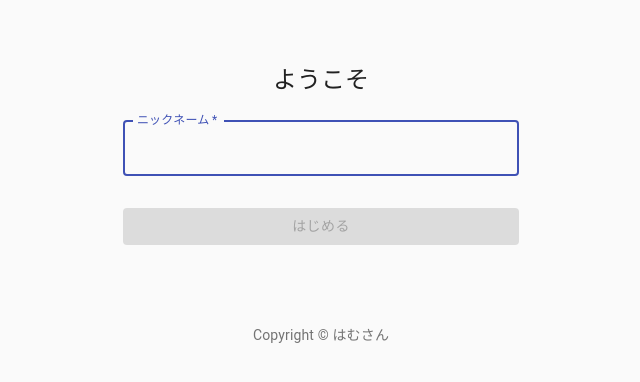
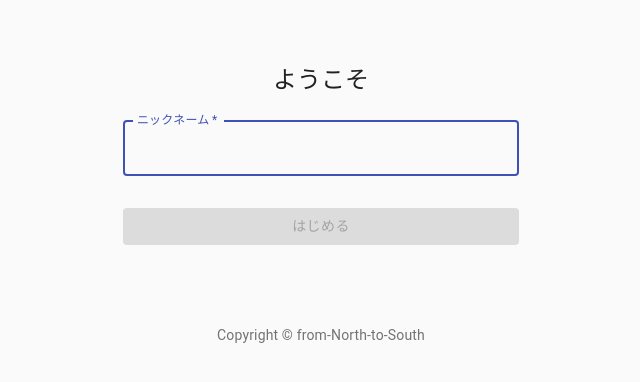
Before and after one commit to KotaYuno/from-North-to-South, a React (Create React App) app in the folder front/: page / in a window 1280 px wide. Shown: the top 382 px of the page, without its empty margins (319-959 px from the left). Built offline with nearby package versions, Linux system fonts and the light colour scheme.

Commit message:
save firebase hosting

```diff
--- a/front/package.json
+++ b/front/package.json
@@ -36,6 +36,6 @@
     ]
   },
   "devDependencies": {
-    "firebase-tools": "8.12.1"
+    "firebase-tools": "^10.1.2"
   }
 }
--- a/front/src/components/SignIn.js
+++ b/front/src/components/SignIn.js
@@ -18,7 +18,7 @@ function Copyright() {
         target="_blank"
         rel="noopener"
       >
-        はむさん
+        from-North-to-South
       </Link>
     </Typography>
   );
```
Also changed, not shown: 2 other files (tests, documents, lock files or other folders).
